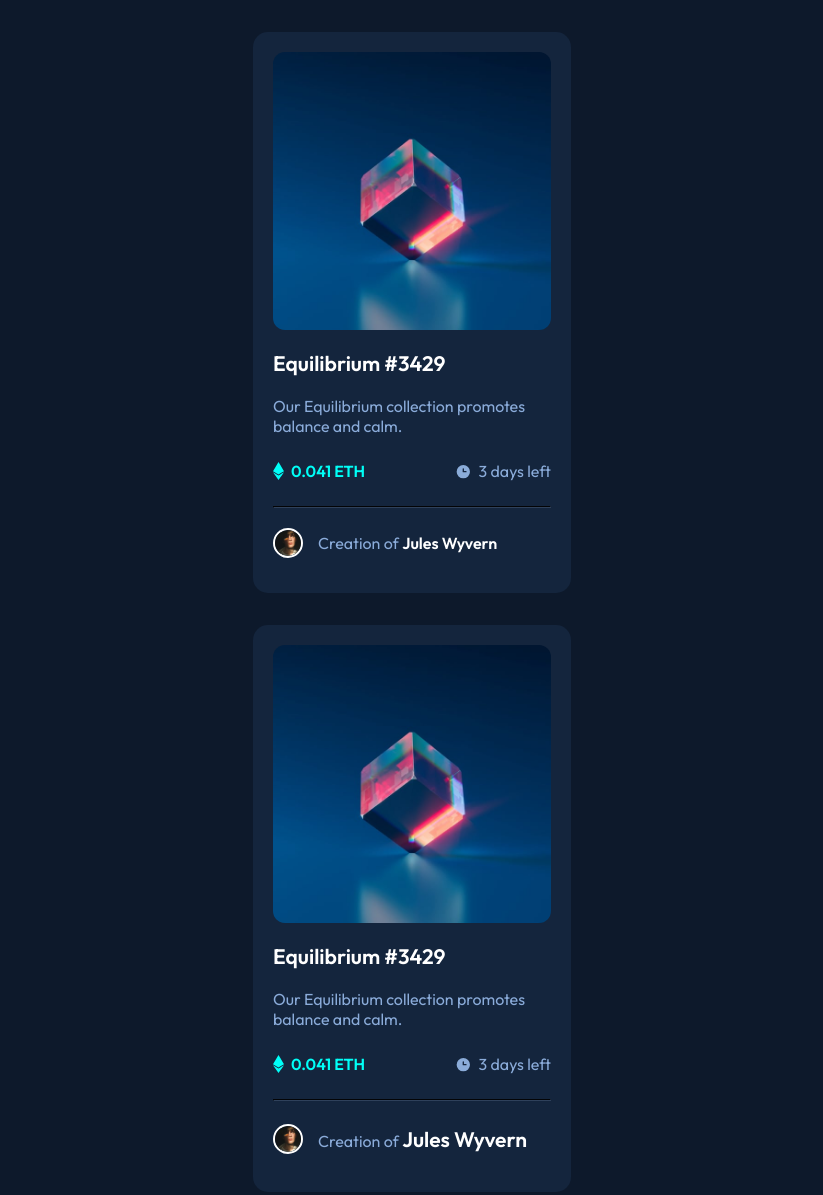
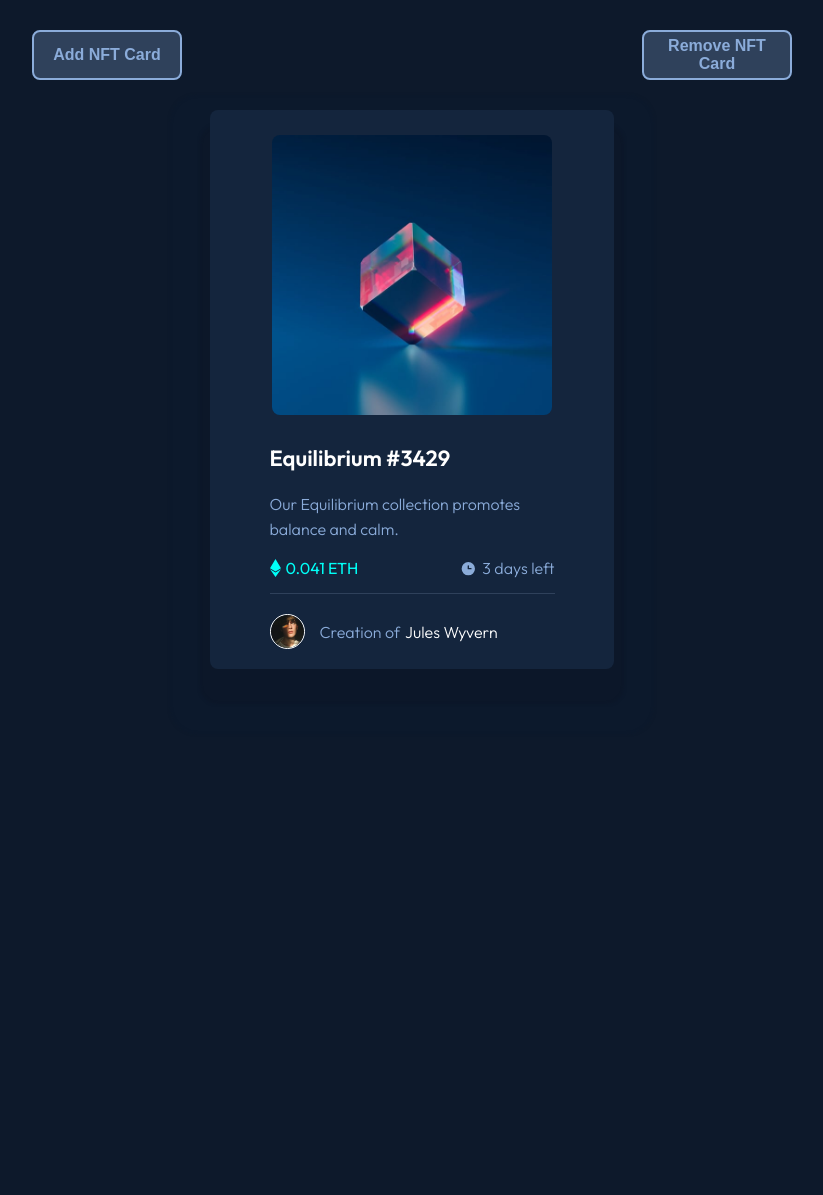
Before and after one commit to LanaDelRey07/nft-preview-card-component, a plain HTML site: page index.html in a window 1280 px wide. Shown: the whole page, without its empty margins (228-1051 px from the left). After the commit the page ends 830 px from the top, so only its background shows below. Drawn offline with Linux system fonts and the light colour scheme; files that its build step writes are made by us from their sources.

Commit message:
commit en main para creacion de tarjetas

```diff
--- a/assets/buttonDisabled.js
+++ b/assets/buttonDisabled.js
@@ -1,9 +1,9 @@
 export function buttonDisabled(quantity){
-    const btnAddCard=document.querySelector("#addCard")
-    const btnRemoveCard=document.querySelector("#removeCard")
+    const btnAddCard=document.querySelector("#addNFTCard")
+    const btnRemoveCard=document.querySelector("#removeNFTCard")
 
 
-    if(quantity>=5){
+    if(quantity>=10){
         btnAddCard.setAttribute("disabled","")
     }else{
         if(quantity<=0){
--- /dev/null
+++ b/assets/content.js
@@ -0,0 +1,19 @@
+export function getContentCards(){
+    const contentCards=[
+        {
+            NFT_image:"./images/image-equilibrium.jpg",
+            NFT_image_view:"./images/icon-view.svg",
+            title:"Equilibrium #3429",
+            description1:"Our Equilibrium collection promotes",
+            description2:"balance and calm.",
+            ethereum_icon:"./images/icon-ethereum.svg",
+            cost :"0.041 ETH",
+            clock_icon:"./images/icon-clock.svg",
+            time:"3 days left",
+            avatar_image:"./images/image-avatar.png",
+            creation:"Creation of",
+            autor:"Jules Wyvern"
+        }
+    ]
+    return contentCards;
+}
--- /dev/null
+++ b/assets/createCard.js
@@ -0,0 +1,72 @@
+export function createCard(item){
+
+    const NFTcard=document.createElement('div')
+    NFTcard.className="NFT-card"
+    const NFTcardtop=document.createElement('div')
+    NFTcardtop.className="NFT-card-top"
+    NFTcard.appendChild(NFTcardtop)
+    const NFTimage=document.createElement('img')
+    NFTimage.src=item.NFT_image//
+    NFTimage.alt="NFT image"
+    NFTcardtop.appendChild(NFTimage)
+    const NFTcardtopactive=document.createElement('div')
+    NFTcardtopactive.className="NFT-card-top-active"
+    NFTcardtop.appendChild(NFTcardtopactive)
+    const NFTimageview=document.createElement('img')
+    NFTimageview.src=item.NFT_image_view
+    NFTimageview.alt="NFT image view"
+    NFTcardtopactive.appendChild(NFTimageview)
+    const NFTcardbottom=document.createElement('div')
+    NFTcardbottom.className="NFT-card-bottom"
+    NFTcard.appendChild(NFTcardbottom)
+    const NFTcardbottom_descriptionNFTgeneral=document.createElement('div')
+    NFTcardbottom_descriptionNFTgeneral.className="NFT-card-bottom_description-NFTgeneral"
+    NFTcardbottom.appendChild(NFTcardbottom_descriptionNFTgeneral)
+    const title=document.createElement('p')
+    title.textContent=item.title
+    NFTcardbottom_descriptionNFTgeneral.appendChild(title)
+    const description1 = document.createElement('p')
+    description1.textContent=item.description1
+    NFTcardbottom_descriptionNFTgeneral.appendChild(description1)
+    const description2 = document.createElement('p')
+    description2.textContent=item.description2
+    NFTcardbottom_descriptionNFTgeneral.appendChild(description2)
+    const NFTcardbottom_descriptionNFTespecific=document.createElement('div')
+    NFTcardbottom_descriptionNFTespecific.className="NFT-card-bottom_description-NFTespecific"
+    NFTcardbottom.appendChild(NFTcardbottom_descriptionNFTespecific)
+    const NFT_card_bottom_description_NFTespecific_etherium=document.createElement('div')
+    NFT_card_bottom_description_NFTespecific_etherium.className="NFT-card-bottom_description-NFTespecific-etherium"
+    NFTcardbottom_descriptionNFTespecific.appendChild(NFT_card_bottom_description_NFTespecific_etherium)
+    const ethereum_icon=document.createElement('img')
+    ethereum_icon.src=item.ethereum_icon
+    ethereum_icon.alt="ethereum icon"
+    NFT_card_bottom_description_NFTespecific_etherium.appendChild(ethereum_icon)
+    const cost=document.createElement('span')
+    cost.textContent=item.cost
+    NFT_card_bottom_description_NFTespecific_etherium.appendChild(cost)
+    const NFT_card_bottom_description_NFTespecific_time=document.createElement('div')
+    NFT_card_bottom_description_NFTespecific_time.className="NFT-card-bottom_description-NFTespecific-time"
+    NFTcardbottom_descriptionNFTespecific.appendChild(NFT_card_bottom_description_NFTespecific_time)
+    const clock_icon=document.createElement('img')
+    clock_icon.src=item.clock_icon
+    clock_icon.alt="clock icon"
+    NFT_card_bottom_description_NFTespecific_time.appendChild(clock_icon)
+    const time=document.createElement('span')
+    time.textContent=item.time
+    NFT_card_bottom_description_NFTespecific_time.appendChild(time)
+    const NFT_card_bottom_description_NFTautor=document.createElement('div')
+    NFT_card_bottom_description_NFTautor.className="NFT-card-bottom_description-NFTautor"
+    NFTcardbottom.appendChild(NFT_card_bottom_description_NFTautor)
+    const avatar_image=document.createElement('img')
+    avatar_image.src=item.avatar_image
+    avatar_image.alt="avatar image"
+    NFT_card_bottom_description_NFTautor.appendChild(avatar_image)
+    const creation=document.createElement('p')
+    creation.textContent=item.creation
+    NFT_card_bottom_description_NFTautor.appendChild(creation)
+    const autor=document.createElement('span')
+    autor.textContent=item.autor
+    creation.appendChild(autor)
+
+    return NFTcard
+}
--- a/assets/mount.js
+++ b/assets/mount.js
@@ -1,4 +1,4 @@
-export function mount(card){
-    const mountNode = document.querySelector("#app")
-    mountNode.appendChild(card)
+export function mount(NFTcard){
+    const modeNode=document.querySelector('#app')
+    modeNode.appendChild(NFTcard)
 }
--- a/index.html
+++ b/index.html
@@ -4,16 +4,19 @@
   <meta charset="UTF-8">
   <meta name="viewport" content="width=device-width, initial-scale=1.0"> <!-- displays site properly based on user's device -->
   <link rel="icon" type="image/png" sizes="32x32" href="./images/favicon-32x32.png">
+  <link rel="stylesheet" href="./style/style.css"/>
   <link rel="preconnect" href="https://fonts.googleapis.com">
   <link rel="preconnect" href="https://fonts.gstatic.com" crossorigin>
-  <link href="https://fonts.googleapis.com/css2? family=Kumbh+Sans:wght@400;700&family=Outfit:wght@300;400;600&display=swap" rel="stylesheet">
-  <link rel="stylesheet" href="desktop.css" media="screen and (min-width: 1440px)">
+  <link href="https://fonts.googleapis.com/css2?family=Outfit:wght@300;400;600&display=swap" rel="stylesheet">
+  <link rel="stylesheet" href="./style/desktop1024.css" media="screen and (min-width: 1024px)">
+  <link rel="stylesheet" href="./style/desktop1440.css" media="screen and (min-width: 1440px)">
   <title>Frontend Mentor | NFT preview card component</title>
-  <link rel="stylesheet" href="./style/style.css"/>
+
 </head>
 <body id="app">
   <section class="button-container"></section>
-  <div class="nft_card">
+  <!--
+    <div class="nft_card">
     <div class="nft_card_top">
       <div class="img-top">
         <img src="images/image-equilibrium.jpg" alt="">
@@ -41,62 +44,13 @@
       </div>
     </div>
    </div>
-  </div>
-  <!--<div id="card">
-    <div id="content">
-      <div id="hero">
-        <img src="./design/image-equilibrium.webp" alt="NFT glass cube image" />
-        <div id="show-hero">
-          <svg width="48" height="48" xmlns="http://www.w3.org/2000/svg">
-            <g fill="none" fill-rule="evenodd">
-              <path d="M0 0h48v48H0z" />
-              <path
-                d="M24 9C14 9 5.46 15.22 2 24c3.46 8.78 12 15 22 15 10.01 0 18.54-6.22 22-15-3.46-8.78-11.99-15-22-15Zm0 25c-5.52 0-10-4.48-10-10s4.48-10 10-10 10 4.48 10 10-4.48 10-10 10Zm0-16c-3.31 0-6 2.69-6 6s2.69 6 6 6 6-2.69 6-6-2.69-6-6-6Z"
-                fill="#FFF"
-                fill-rule="nonzero"
-              />
-            </g>
-          </svg>
-        </div>
-      </div>
-      <div id="description">
-        <h1><a href="#">Equilibrium #3429</a></h1>
-        <p>Our Equilibrium collection promotes balance and calm.</p>
-      </div>
-      <div id="detail-item">
-        <div class="items">
-          <svg width="11" height="18" xmlns="http://www.w3.org/2000/svg">
-            <path
-              d="M11 10.216 5.5 18 0 10.216l5.5 3.263 5.5-3.262ZM5.5 0l5.496 9.169L5.5 12.43 0 9.17 5.5 0Z"
-              fill="#00FFF8"
-            />
-          </svg>
-          <p id="price">0.041 ETH</p>
-        </div>
-        <div class="items">
-          <svg width="17" height="17" xmlns="http://www.w3.org/2000/svg">
-            <path
-              d="M8.305 2.007a6.667 6.667 0 1 0 0 13.334 6.667 6.667 0 0 0 0-13.334Zm2.667 7.334H8.305a.667.667 0 0 1-.667-.667V6.007a.667.667 0 0 1 1.334 0v2h2a.667.667 0 0 1 0 1.334Z"
-              fill="#8BACD9"
-            />
-          </svg>
-          <p>3 days left</p>
-        </div>
-      </div>
-      <hr />
-      <div id="creator">
-        <img src="./images/image-avatar.png" alt="NFT creator image" />
-          <p>Creation of <a href="#">Jules Wyvern</a></p>
-      </div>
-    </div>
   </div>-->
-
 
 
   <!--<div class="attribution">
     Challenge by <a href="https://www.frontendmentor.io?ref=challenge" target="_blank">Frontend Mentor</a>.
     Coded by <a href="https://github.com/LanaDelRey07">Ignacio Cardozo</a>.
   </div>-->
+  <script src="./index.js" type="module"></script>
 </body>
-<script src="./index.js"></script>
 </html>
--- a/index.js
+++ b/index.js
@@ -1,104 +1,39 @@
-/*import { createButton } from "./assets/createButton";
-import { buttonDisabled } from "./assets/buttonDisabled";
-import { mount } from "./assets/mount";
+import { getContentCards }  from './assets/content.js';
+import { createCard } from './assets/createCard.js';
+import { mount }  from './assets/mount.js';
+import { createButton } from './assets/createButton.js';
+import { buttonDisabled } from './assets/buttonDisabled.js';
 
-const maxCards = 5
+const maxCards = 1
 const state={
     quantity: maxCards,
 }
 
 //Crear botones
-createButton("Add Card", "addCard")
-createButton("Remove Card", "removeCard")*/
+createButton("Add NFT Card", "addNFTCard")
+createButton("Remove NFT Card", "removeNFTCard")
 
-const nftCard = document.createElement("div")
-nftCard.className = "nft_card"
+//Petición del contenido de las tarjetas
+const contentCard = getContentCards()
 
+//Construcción de las tarjetas
+contentCard.forEach(item => {
+    const card = createCard(item)
+    mount(card)
+});
+buttonDisabled(state.quantity)
 
-
-//Clase top dentro de card
-const topCard = document.createElement("div")
-topCard.className = "nft_card_top"
-nftCard.appendChild(topCard)
-
-
-
-const app = document.querySelector("#app")
-app.appendChild(nftCard)
-
-
-
-// Clase imagen dentro de top
-const contimagen = document.createElement("div")
-contimagen.className = "img-top"
-topCard.appendChild(contimagen)
-// Hijos de la clase imagen
-const imagone = document.createElement("img")
-imagone.src = "./images/image-equilibrium.jpg"
-imagone.alt = "Foto de cubo"
-contimagen.appendChild(imagone)
-const conticono = document.createElement("div")
-conticono.className = "img-icon"
-contimagen.appendChild(conticono)
-const imagtwo = document.createElement("img")
-imagtwo.src = "./images/icon-view.svg"
-imagtwo.alt = "Icono de ojo"
-conticono.appendChild(imagtwo)
-
-
-
-// Clase texto dentro de top
-const textos = document.createElement("div")
-textos.className = "box-text"
-topCard.appendChild(textos)
-// Hijos de la clase texto
-const titulo = document.createElement("a")
-titulo.textContent = "Equilibrium #3429"
-textos.appendChild(titulo)
-const parrafo = document.createElement("p")
-parrafo.textContent = "Our Equilibrium collection promotes balance and calm."
-textos.appendChild(parrafo)
-const precydias = document.createElement("div")
-precydias.className = "flex"
-textos.appendChild(precydias)
-// Hijos de la clase Tbottom
-const precio = document.createElement("div")
-precio.className = "ethereum"
-precydias.appendChild(precio)
-// Hijos de la clase vistas
-const imagthre = document.createElement("img")
-imagthre.src = "./images/icon-ethereum.svg"
-imagthre.alt = "Icono de precio"
-precio.appendChild(imagthre)
-const parrapre = document.createElement("p")
-parrapre.textContent = "0.041 ETH"
-precio.appendChild(parrapre)
-const tiempo = document.createElement("div")
-tiempo.className = "dias"
-precydias.appendChild(tiempo)
-// Hijos de la clase time
-const imagfor = document.createElement("img")
-imagfor.src = "./images/icon-clock.svg"
-imagfor.alt = "Icono de tiempo"
-tiempo.appendChild(imagfor)
-const parrati = document.createElement("p")
-parrati.textContent = "3 days left"
-tiempo.appendChild(parrati)
-const lineadiv = document.createElement("hr")
-lineadiv.className = "linea"
-textos.appendChild(lineadiv)
-const creador = document.createElement("div")
-creador.className = "autor"
-textos.appendChild(creador)
-// Hijos de la clase datos
-const imagfive = document.createElement("img")
-imagfive.src = "./images/image-avatar.png"
-imagfive.alt = "Foto de perfil"
-creador.appendChild(imagfive)
-const parradat = document.createElement("p")
-parradat.textContent = "Creation of "
-creador.appendChild(parradat)
-//Hijo de parrafo datos
-const person = document.createElement("a")
-person.textContent = "Jules Wyvern"
-parradat.appendChild(person)
+const addCard=document.querySelector("#addNFTCard")
+addCard.addEventListener('click',()=>{
+    const card = createCard(contentCard[0])
+    mount(card)
+    state.quantity++
+    buttonDisabled(state.quantity)
+})
+const removeCard=document.querySelector("#removeNFTCard")
+removeCard.addEventListener('click',()=>{
+    const parent = document.querySelector('#app')
+    parent.removeChild(parent.lastElementChild)
+    state.quantity--
+    buttonDisabled(state.quantity)
+})
--- a/style/desktop.css
+++ /dev/null
@@ -1,3 +0,0 @@
-.nftcard{
-    width: 25%;
-}
--- /dev/null
+++ b/style/desktop1024.css
@@ -0,0 +1,4 @@
+.NFT-card{
+    width: 31.5%;
+
+}
--- /dev/null
+++ b/style/desktop1440.css
@@ -0,0 +1,4 @@
+.NFT-card{
+    width: 22.3%;
+
+}
--- a/style/style.css
+++ b/style/style.css
@@ -1,110 +1,167 @@
-@import url('https://fonts.googleapis.com/css2?family=Outfit:wght@300;400;600&display=swap');
-*{
-    margin: 0;
-    padding: 0;
-    box-sizing: border-box;
+:root{
+  --Soft_blue: hsl(215, 51%, 70%);
+  --cyan: hsl(178, 100%, 50%);
+  --Very_dark_blue_MBG: hsl(217, 54%, 11%);/*(mainBG)*/
+  --Very_dark_blue_CBG: hsl(216, 50%, 16%);/*(card BG)*/
+  --Very_dark_blue_L: hsl(215, 32%, 27%);/*(line)*/
+  --White: hsl(0, 0%, 100%);
+  --name_and_stats_Font_size : 16px;
+}
+html,body{
+  margin: 0px;
+  box-sizing: border-box;
+  font-family: 'Outfit', sans-serif;
+  height: 100vh;
+  display: block;
 }
 body{
-    font-family: 'Outfit', sans-serif;
-    background: hsl(217, 54%, 11%);
-    /*display: flex;*/
-    justify-content: center;
-    align-items: center;
-    min-height: 100vh;
-}
-.nft_card{
-   max-width: 350px;
-   margin: 0 auto;
-}
-.nft_card_top{
-    margin: 2rem 1rem;
-    padding: 20px;
-    background-color: hsl(216, 50%, 16%);
-    border-radius: 15px;
-}
-.img-top{
-border-radius: 12px;
-overflow: hidden;
-position: relative;
-}
-.img-top img{
-    width: 100%;
-    display: block;
+  background: var(--Very_dark_blue_MBG);
+  height: 100vh;
+  flex-direction: column;
+  justify-content: center;
 
 }
-.img-icon{
-    position: absolute;
-    left: 0;
-    top: 0;
-    height: 100%;
-    width: 100%;
-    background-color:hsla(178, 100%, 50%, 0.4);
-    display: none;
+.button-container{
+  margin: 30px;
+  height: 50px;
+  display: flex;
+  align-content: center;
+  justify-content: space-around;
 }
-.img-icon img{
-    position: absolute;
-    width: 50px;
-    left: 50%;
-    top: 50%;
-    transform:translate(-50%,-50%) ;
+.button{
+  width: 150px;
+  border-radius: 8px;
+  border:2px solid currentColor;
+  font-size: var(--name_and_stats_Font_size);
+  font-weight: 600;
+  color: var(--Soft_blue);
+  background-color:var(--Very_dark_blue_L);
 }
-.img-top:hover .img-icon{
-    display: block;
+.button:hover{
+  color:var(--White);
+  background-color: var(--Very_dark_blue_L);
+  box-shadow: 0px 0px 8px 8px var(--cyan);
 }
-.box-text a{
-    color: #fff;
-    text-decoration: none;
-    font-weight: 600;
-    font-size: 21px;
-    padding: 20px 0;
-    display: inline-block;
+.button:disabled{
+  opacity: 0.5;
 }
-.box-text a:hover{
-    color: hsl(178, 100%, 50%);
+.NFT-card{
+  border-radius: 8px;
+  position: relative;
+  width: 86%;
+  margin: 0 auto;
+  margin-top: 27px;
+  margin-bottom: 27px;
+  background-color: var(--Very_dark_blue_CBG);
+  box-shadow: 0px 25px 3px 10px #0c1729,0px 25px 3px 40px #0c192c;
 }
-p{
-    color: hsl(215, 51%, 70%);
+.NFT-card-top{
+  height: 280px;
+  position: relative;
+  display: flex;
+  justify-content: center;
 }
-.flex{
-    display: flex;
-    align-items: center;
-    justify-content: space-between;
-    padding: 25px 0;
+.NFT-card-top img{
+  border-radius: 8PX;
+  position: relative;
+  bottom: -25px;
 }
-.ethereum,.dias{
-    display: flex;
-    align-items: center;
+.NFT-card-top-active{
+  opacity: 0;
+  background-color: var(--cyan);
+  height: 280px;
+  width: 280px;
+  border-radius: 8px;
+  position: absolute;
+  display: flex;
+  justify-content: center;
+  align-items: center;
+  bottom: -25px;
 }
-.ethereum p{
-    color:hsl(178, 100%, 50%) ;
-    font-weight: 600;
-    padding-left: 7px;
+
+.NFT-card-top-active:hover {
+  opacity: 0.5;
 }
-.dias p{
-    padding-left: 7px;
+.NFT-card-bottom{
+  width: 285px;
+  margin: 0 auto;
 }
-hr{
-    border-color:hsl(215, 32%, 27%);
+
+.NFT-card-bottom_description-NFTgeneral p:nth-child(1){
+  height: 60px;
+  display: flex;
+  align-items: flex-end;
+  justify-content: flex-start;
+  font-size: 22px;
+  font-weight: 600;
+  color: var(--White);
 }
-.autor{
-    display: flex;
-    align-items: center;
-    padding-top:5px;
+.NFT-card-bottom_description-NFTgeneral p:nth-child(1):hover{
+  color: var(--cyan);
 }
-.autor img{
-    height: 30px;
-    width: 30px;
-    border-radius: 50%;
-    border: 2px solid #fff;
-    margin-right:15px;
-
+.NFT-card-bottom_description-NFTgeneral p:nth-child(2){
+  font-size: var(--name_and_stats_Font_size);
+  font-weight: 300;
+  color: var(--Soft_blue);
+  margin-bottom: 5px;
 }
-.autor p a.name{
-    color:#fff;
-    font-size: 16px;
+.NFT-card-bottom_description-NFTgeneral p:nth-child(3){
+  font-size: var(--name_and_stats_Font_size);
+  font-weight: 300;
+  color: var(--Soft_blue);
+  margin-top: 0;
 }
-.autor p a.name:hover{
-    color: hsl(178, 100%, 50%);
+.NFT-card-bottom_description-NFTespecific{
+  height: 30px;
+  display: flex;
+  justify-content: space-between;
+  align-items: center;
+  padding-bottom: 8px;
+  border-bottom: 1px solid var(--Very_dark_blue_L);
+  position: relative;
+}
+.NFT-card-bottom_description-NFTespecific-etherium span{
+  font-weight:400;
+  color: var(--cyan);
+  font-size: var(--name_and_stats_Font_size);
+  text-align: end;
+  position: relative;
+  margin: 0px 0px 0px 5px ;
+  bottom: 3px;
+}
+.NFT-card-bottom_description-NFTespecific-time span{
+  font-weight:300;
+  color: var(--Soft_blue);
+  font-size: var(--name_and_stats_Font_size);
+  text-align: end;
+  position: relative;
+  margin: 0px 0px 0px 5px ;
+  bottom: 3px;
+}
+.NFT-card-bottom_description-NFTautor{
+  height: 35px;
+  position: relative;
+  display: flex;
+  justify-content: flex-start;
+  margin: 20px 0 0 0;
+  padding-bottom: 20px;
+}
+.NFT-card-bottom_description-NFTautor img{
+  border-radius: 50%;
+  border: 1px solid white;
+}
+.NFT-card-bottom_description-NFTautor p{
+  font-size: var(--name_and_stats_Font_size);
+  font-weight: 300;
+  color: var(--Soft_blue);
+  margin: auto 15px;
+}
+.NFT-card-bottom_description-NFTautor span{
+  color: var(--White);
+  margin-left: 5px;
+}
+.NFT-card-bottom_description-NFTautor span:hover{
+  color: var(--cyan);
 }
 /*html {
     --color-white: hsl(0, 0%, 100%);
```
